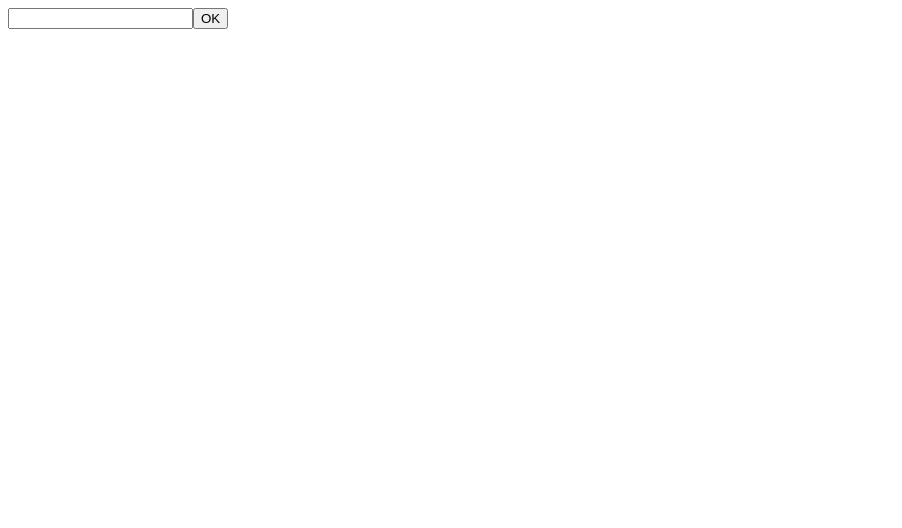
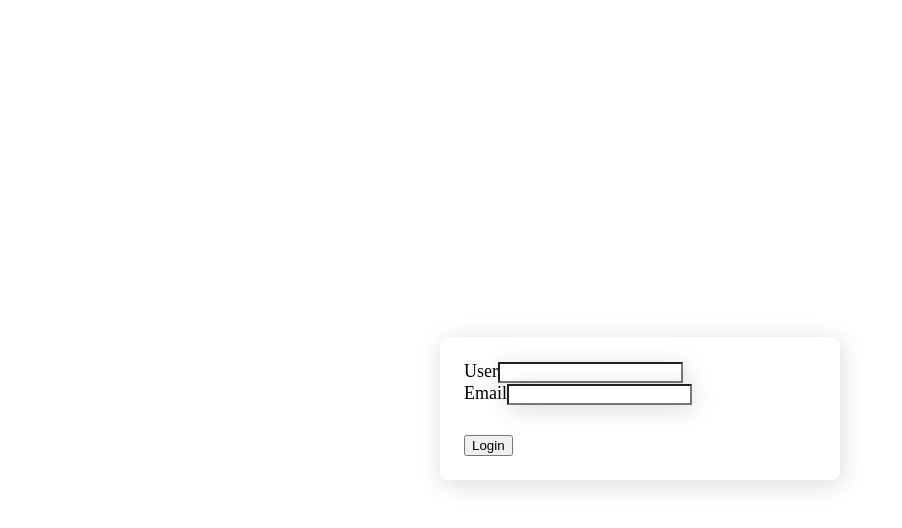
Before and after one commit to test0n3/react-dscussme, a React (Create React App) app: page /login in a window 1280 px wide. Shown: the top 528 px of the page, without its empty margins (0-902 px from the left). Built offline with nearby package versions, Linux system fonts and the light colour scheme.

Commit message:
Add css of Input user and email

```diff
--- a/src/Login.js
+++ b/src/Login.js
@@ -2,8 +2,9 @@
 import React from "react";
 import { jsx } from "@emotion/core";
 
-function Login({ label, placeholder, saveUser }) {
+function Login({ label, placeholder, saveUser, emailUser }) {
   const [currentUser, setCurrentUser] = React.useState("");
+  // const [currentEmailUser, setEmailUser] = React.useState("");
 
   function setUser(event) {
     event.preventDefault();
@@ -14,12 +15,55 @@ function Login({ label, placeholder, saveUser }) {
   function onChangeInputUser(event) {
     setCurrentUser(event.currentTarget.user);
   }
+  // function setEmailUser(event) {
+  //   event.preventDefault();
+  //   emailUser(emailUser);
+  //   setemailUser("");
+  // }
+
+  // function onChangeInputEmailUser(event) {
+  //   setemailUser(event.currentTarget.emailuser);
+  // }
   return (
-    <div>
-      <div>
-        <form onsubmit={setUser}>
-          <label htmlFor="user">{label}</label>
+    <div
+      css={{
+        height: "100vh",
+        justifyContent: "center",
+        alignItems: "center",
+        display: "flex"
+      }}
+    >
+      <div css={{ width: "100%" }}>
+        <form
+          onSubmit={setUser}
+          css={{
+            backgroundColor: "#fff",
+            width: "100%",
+            padding: "24px",
+            borderRadius: "8px",
+            color: "#000",
+            boxShadow: "2px 4px 24px 0 rgba(0, 0, 0, 0.15)",
+            boxSizing: "border-box",
+            fontSize: "18px",
+            margin: "auto",
+            maxWidth: 400
+            // display: "flex",
+            // flexDirection: "column",
+            // alignItems: "flex-start"
+          }}
+        >
+          <label
+            css={{
+              margin: 0,
+              fontWeight: "500",
+              textAlign: "center",
+              justifyContent: "center"
+            }}
+          />
+          <label> User</label>
+          {/* const boxShadow={"2px 4px 24px 0 rgba(0, 0, 0, 0.15)"} */}
           <input
+            css={{ boxShadow: "2px 4px 24px 0 rgba(0, 0, 0, 0.15)" }}
             id="user"
             required="required"
             autocomplete="off"
@@ -28,17 +72,20 @@ function Login({ label, placeholder, saveUser }) {
             onChange={onChangeInputUser}
             value={currentUser}
           />
-          {/* <input
-           id="email"
-           required="required"
-           autocomplete="off"
-           emailUser="email"
-           placeholder={placeholder}
-
-
-
-          /> */}
-          <button>OK</button>
+          <br />
+          <label>Email</label>
+          <input
+            css={{ boxShadow: "2px 4px 24px 0 rgba(0, 0, 0, 0.15)" }}
+            id="email"
+            required="required"
+            autocomplete="off"
+            emailUser="email"
+            placeholder={placeholder}
+          />
+          <br />
+          <button css={{ marginTop: 30, alignSelf: "flex-end"  }} type="submit">
+            Login
+          </button>
         </form>
       </div>
     </div>
@@ -46,3 +93,6 @@ function Login({ label, placeholder, saveUser }) {
 }
 
 export default Login;
+//  puedo hacer const de css dentro del componente
+// email user show logic
+//
```
